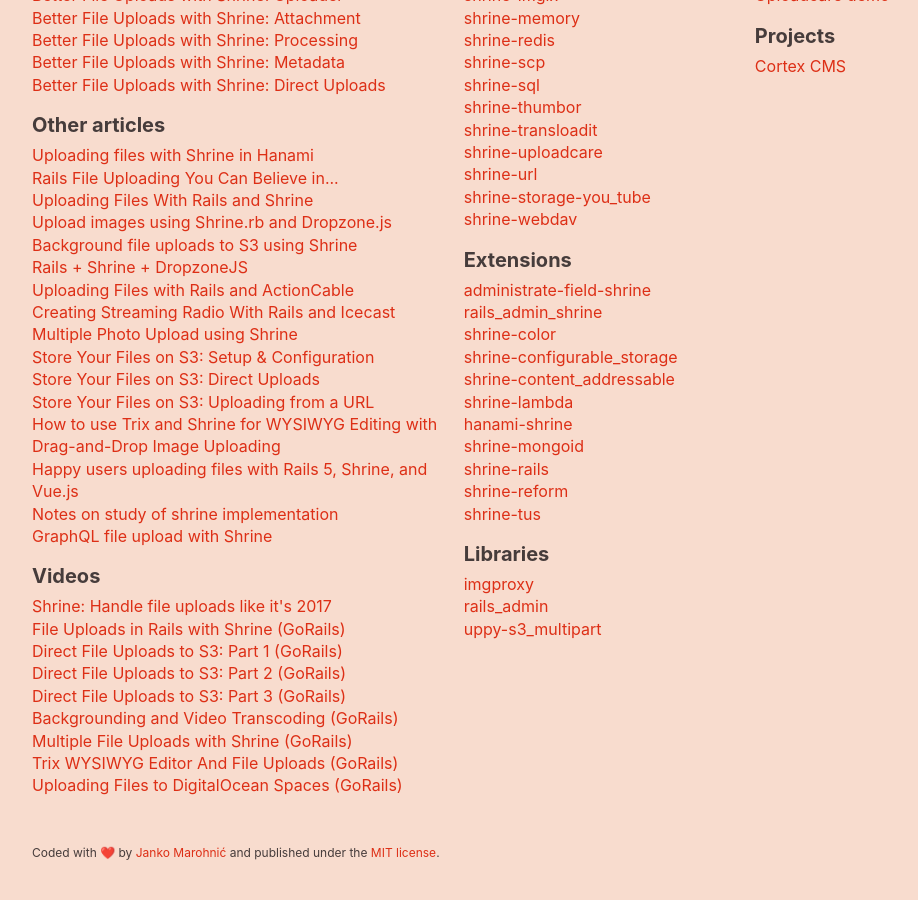
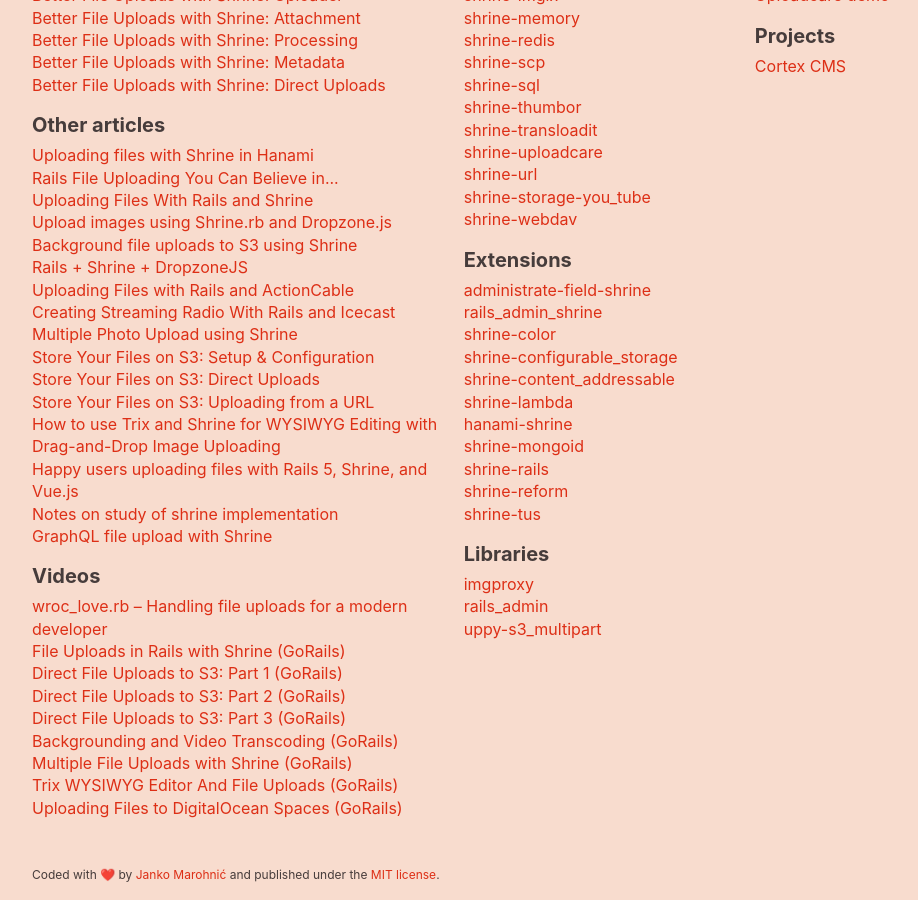
Before and after one commit to avinashcodeer/Romenics, a Jekyll site: the page built from www/index.html, in a window 1280 px wide and 900 px high, scrolled down 2450 px. Shown: the whole window, without its empty margins (106-1024 px from the left). Built offline with Jekyll 4.4.1, drawn with Linux system fonts in a browser that asks for light colours; emoji names are drawn with the system emoji font; before the commit the page ends 3328 px from its top, so only the background shows below that.

Commit message:
Update conference talk link
This is a proper Shrine talk, where things are presented much better,
and it's newer.

```diff
--- a/www/_data/external.yml
+++ b/www/_data/external.yml
@@ -96,8 +96,8 @@
     title: Videos
     items:
       -
-        name: "Shrine: Handle file uploads like it's 2017"
-        url: https://www.youtube.com/watch?v=plD-RkKEay0
+        name: "wroc_love.rb – Handling file uploads for a modern developer"
+        url: https://www.youtube.com/watch?v=fP2JGjTZU2s
       -
         name: "File Uploads in Rails with Shrine (GoRails)"
         url: https://gorails.com/episodes/file-uploading-with-shrine?autoplay=1
```
